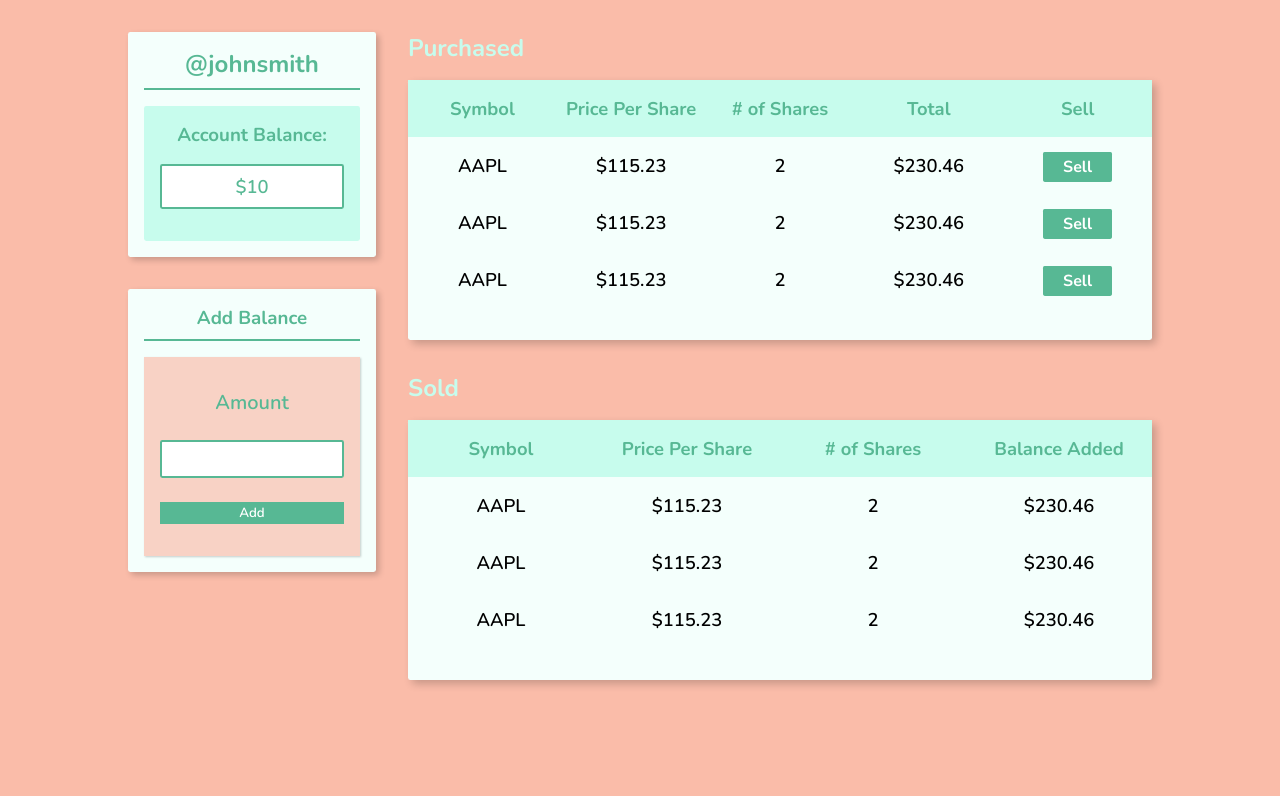
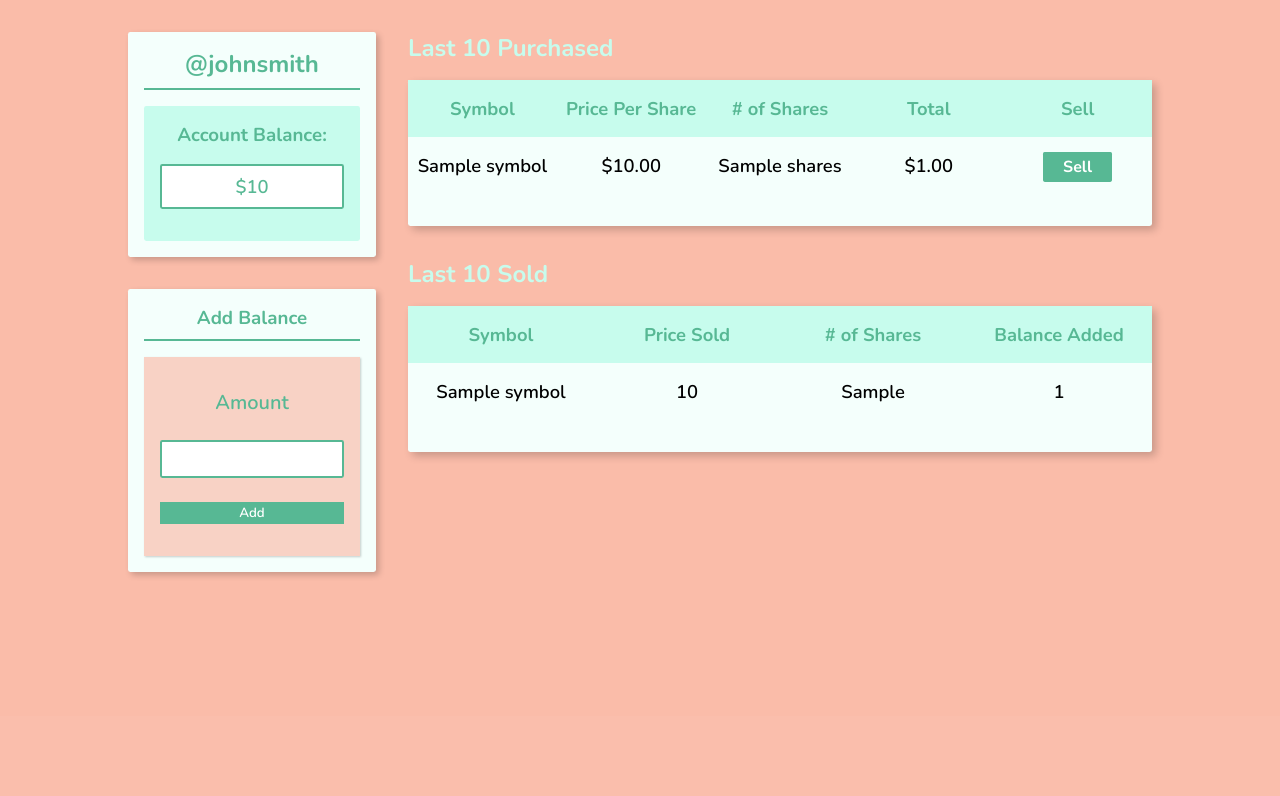
Before and after one commit to connorskorburg/My-Trade, a Django app: template app/templates/trades.html in a window 1280 px wide. Shown: the part 84-880 px from the top of the page. After the commit the page ends 661 px from the top, so only its background shows below. Run offline with Django 3.2, Linux system fonts and the light colour scheme; the template is opened without the code that fills it: most values are stand-ins (such as "Sample title", 1, 10 or a date in 2020).

Commit message:
updated trades page info

```diff
--- a/app/templates/trades.html
+++ b/app/templates/trades.html
@@ -24,7 +24,7 @@
     <nav class="nav-right-dash">
 
       <a href="/dashboard" class="btn nav-link">Dashboard</a>
-      <a class="btn btn-primary" href="#">Logout</a>
+      <a class="btn btn-primary" href="/logout">Logout</a>
 
     </nav>
 
@@ -76,8 +76,11 @@
     <section class="purchased-trades">
       <article>
 
+        {% if trades == False%}
+        <h2 class="start-trading">Start Trading!</h2>
+        {% else %}
         <table class="table" id="purchased-table">
-          <h2 class="trade-heading">Purchased</h2>
+          <h2 class="trade-heading">Last 10 Purchased</h2>
           <thead>
             <th>Symbol</th>
             <th>Price Per Share</th>
@@ -86,44 +89,44 @@
             <th>Sell</th>
           </thead>
           <tbody>
-            <tr>
-              <td>AAPL</td>
-              <td>$115.23</td>
-              <td>2</td>
-              <td>$230.46</td>
-              <td><a href="/sell" class="btn-sm btn-primary btn-xl">Sell</a></td>
-            </tr>
-            <tr>
-              <td>AAPL</td>
-              <td>$115.23</td>
-              <td>2</td>
-              <td>$230.46</td>
-              <td><a href="/sell" class="btn-sm btn-primary btn-xl">Sell</a></td>
-            </tr>
-            <tr>
-              <td>AAPL</td>
-              <td>$115.23</td>
-              <td>2</td>
-              <td>$230.46</td>
-              <td><a href="/sell" class="btn-sm btn-primary btn-xl">Sell</a></td>
-            </tr>
+            {% for t in trades %}
+              <tr>
+                <td>{{ t.symbol }}</td>
+                {% load humanize %}
+                <td>${{ t.price_per_share|floatformat:2|intcomma }}</td>
+                <td>{{ t.shares }}</td>
+                <td>${{ t.total_price|floatformat:2|intcomma }}</td>
+                <td><a class="btn-sm btn-primary btn-xl" href="/sell/{{ t.id }}">Sell</a></td>
+              </tr>
+            {% endfor %}
           </tbody>
         </table>
+        {% endif %}
 
       </article>
 
       <article class="sold-trades">
 
+        {% if sold_trades != False%}
+
         <table class="table" id="sold-table">
-          <h2 class="trade-heading">Sold</h2>
+          <h2 class="trade-heading">Last 10 Sold</h2>
           <thead>
             <th>Symbol</th>
-            <th>Price Per Share</th>
+            <th>Price Sold</th>
             <th># of Shares</th>
             <th>Balance Added</th>
           </thead>
           <tbody>
+            {% for s in sold_trades %}
             <tr>
+              <td>{{ s.symbol }}</td>
+              <td>{{ s.price_sold }}</td>
+              <td>{{ s.shares_sold }}</td>
+              <td>{{ s.total_price_gained }}</td>
+            </tr>
+            {% endfor %}
+            <!-- <tr>
               <td>AAPL</td>
               <td>$115.23</td>
               <td>2</td>
@@ -140,9 +143,11 @@
               <td>$115.23</td>
               <td>2</td>
               <td>$230.46</td>
-            </tr>
+            </tr> -->
           </tbody>
         </table>
+
+        {% endif %}
 
       </article>
 
```
Also changed, not shown: app/views.py (+26 -3 lines), db.sqlite3.
